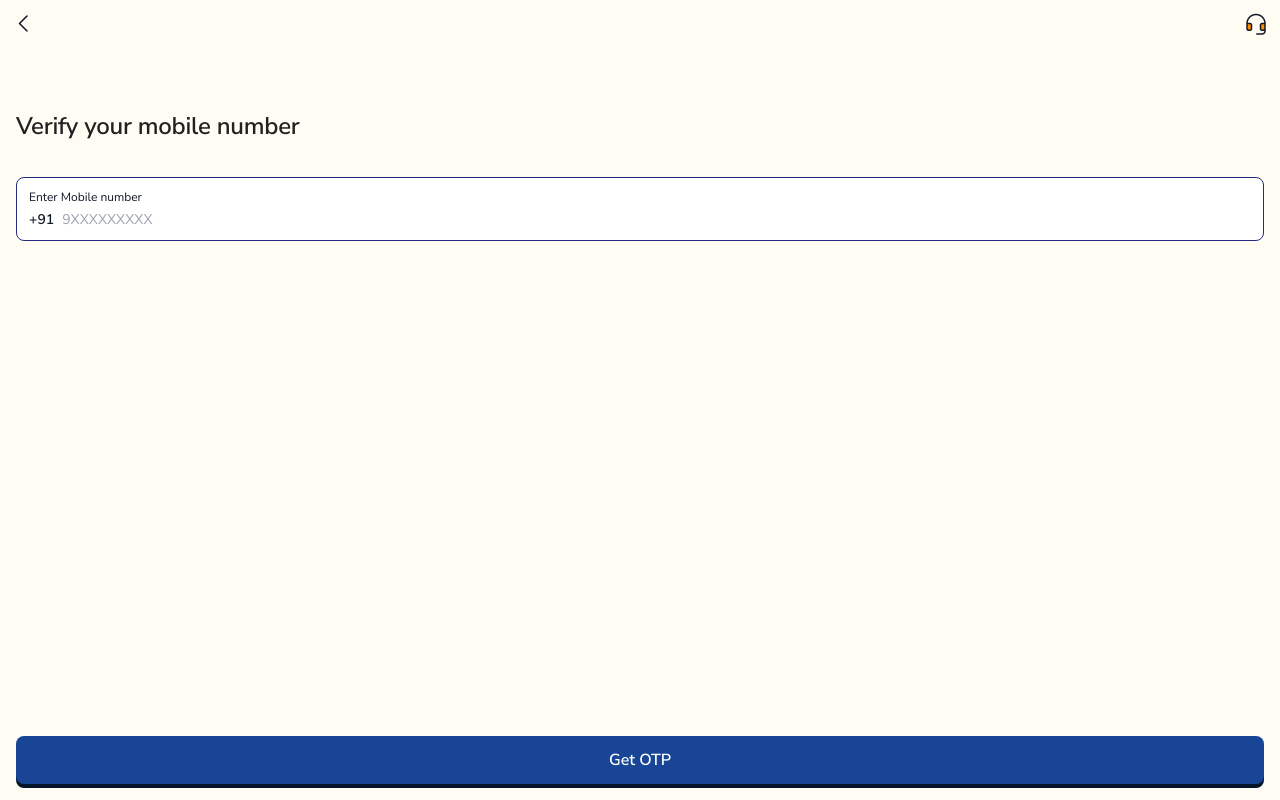
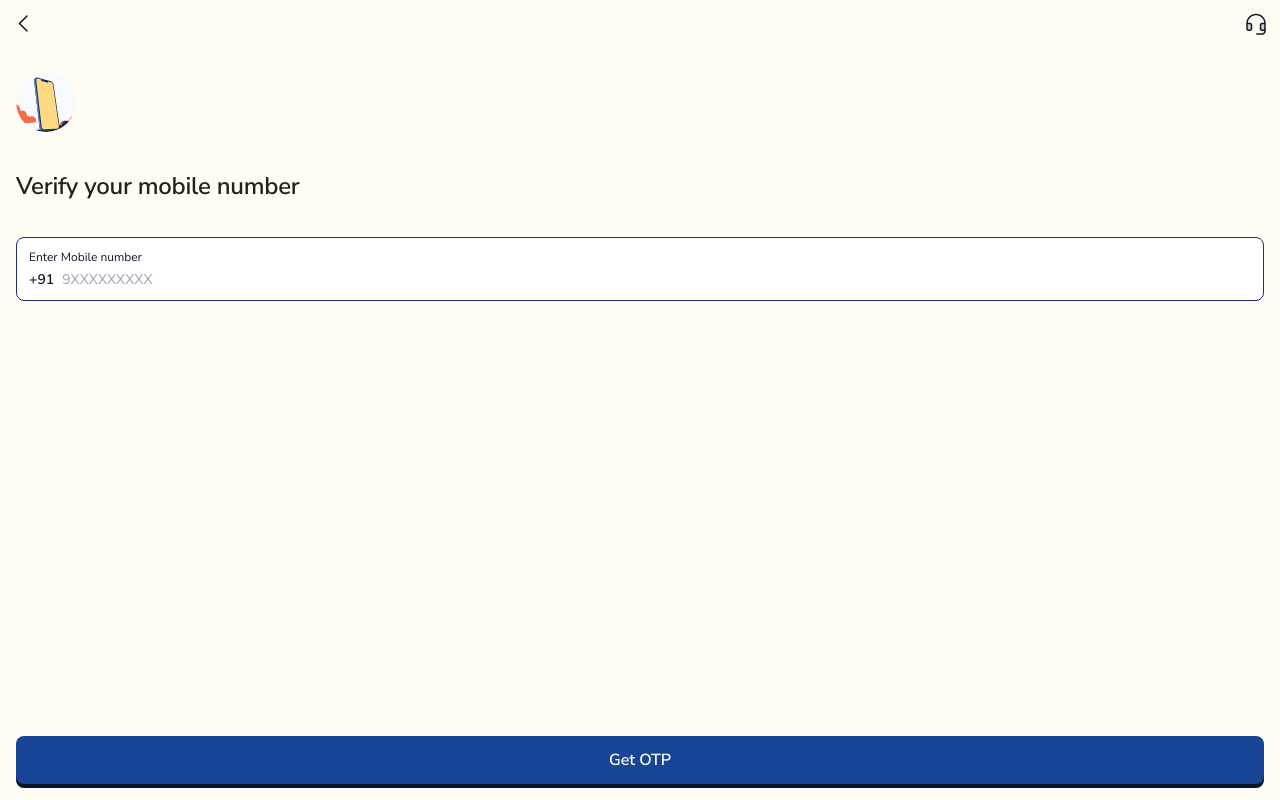
Before and after one commit to sajjad055/Thomas-cook-onboarding, a SvelteKit app: page /mobile in a window 1280 px wide. Built offline with nearby package versions, Linux system fonts and the light colour scheme.

Commit message:
Add illustration frame, remove progress bar, update icons and heading

```diff
--- a/src/app.css
+++ b/src/app.css
@@ -346,10 +346,10 @@ body {
   font-size: 32px;
 }
 
-/* Duotone headset — secondary layer in orange */
+/* Duotone headset — secondary layer same as primary (black) */
 .ph-duotone.ph-headset:before {
-  color: #FF8C00;
-  opacity: 1;
+  color: #111827;
+  opacity: 0.2;
 }
 
 /* Color helpers */
--- a/src/routes/mobile/+page.svelte
+++ b/src/routes/mobile/+page.svelte
@@ -64,6 +64,11 @@
         </button>
       </div>
     </div>
+    </div>
+
+    <!-- Illustration frame -->
+    <div class="illustration-frame">
+      <img src="{base}/Phone.svg" alt="Phone" class="illustration-img" />
     </div>
 
     <!-- Progress row: title + ring -->
@@ -191,11 +196,30 @@
   }
   .icon-btn:active { background: rgba(0,0,0,0.06); }
 
+  .illustration-frame {
+    width: 60px;
+    height: 60px;
+    border-radius: 50%;
+    background: #F3F4F6;
+    margin-left: 16px;
+    flex-shrink: 0;
+    display: flex;
+    align-items: center;
+    justify-content: center;
+    overflow: hidden;
+  }
+
+  .illustration-img {
+    width: 100%;
+    height: 100%;
+    object-fit: cover;
+  }
+
   .progress-row {
     display: flex;
     align-items: flex-end;
     justify-content: space-between;
-    padding: 40px 16px 0 16px;
+    padding: 16px 16px 0 16px;
     gap: 16px;
   }
 
```
Also changed, not shown: Phone.svg (added), static/Phone.svg (added).
